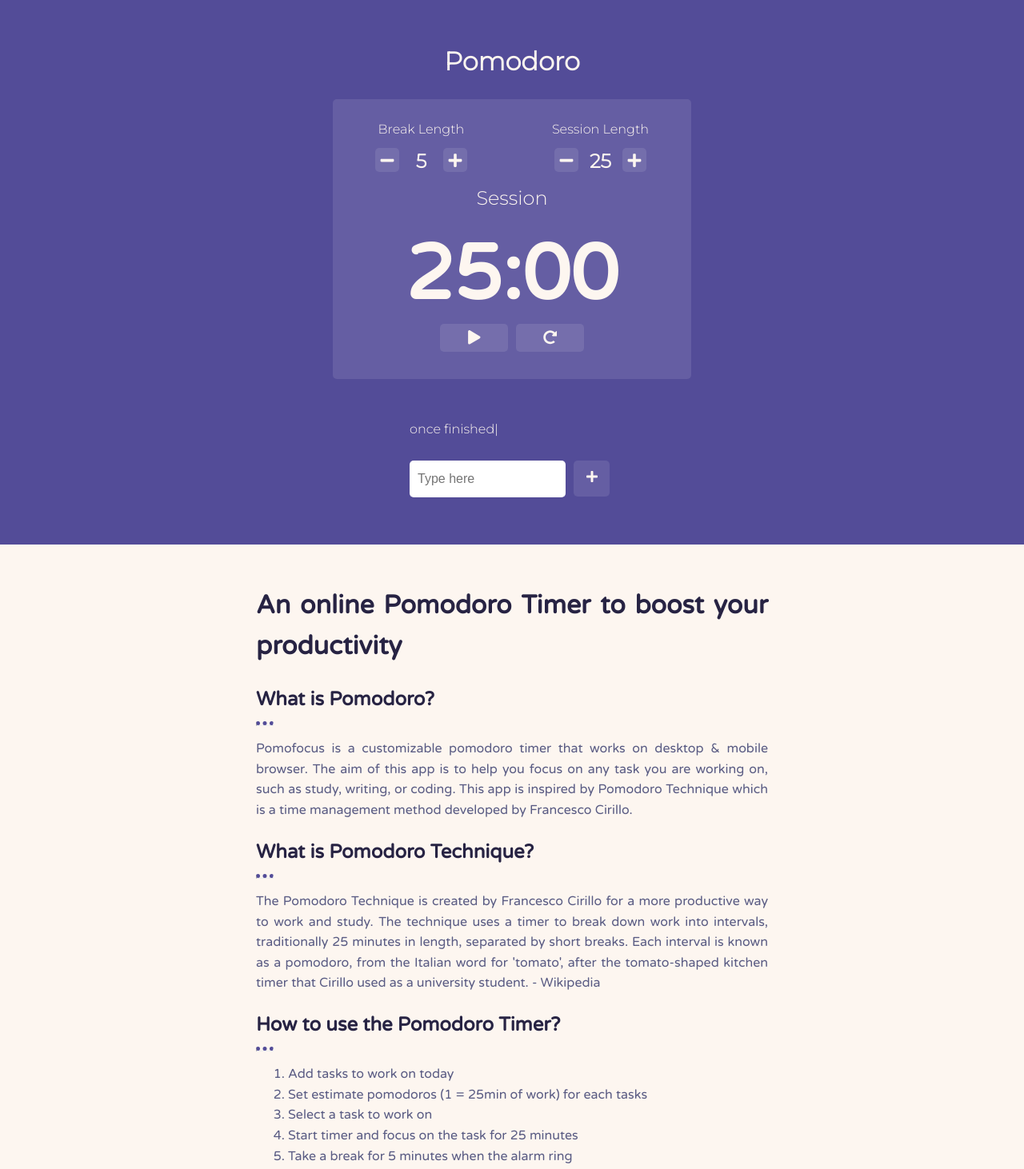
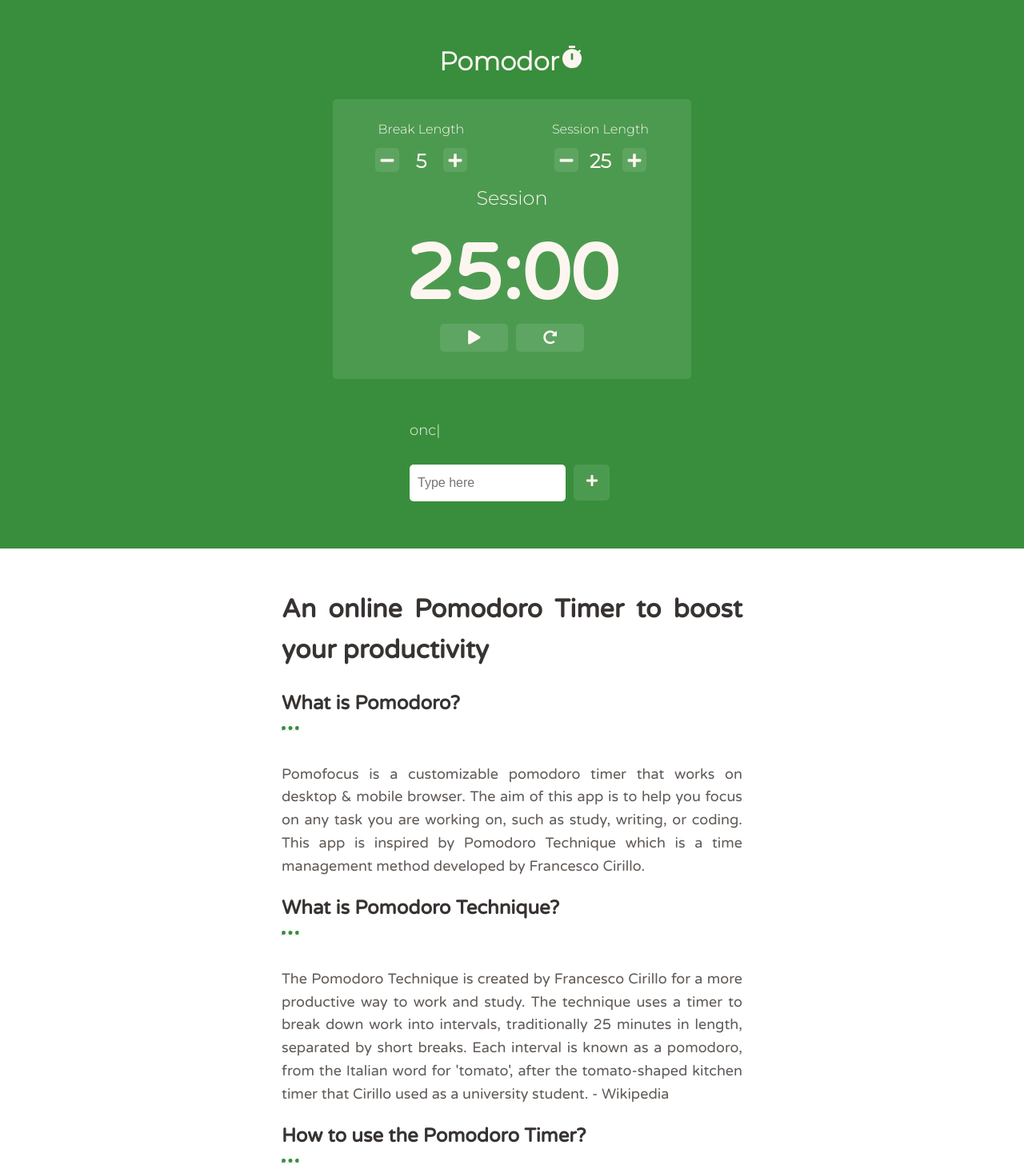
Before and after one commit to abroroo/pomodoro-timer, a React (Create React App) app: page / in a window 1280 px wide. Shown: the top 1462 px of the page at 80% size. Built offline with nearby package versions, Linux system fonts and the light colour scheme.

Commit message:
Color change, minor animation

```diff
--- a/src/App.css
+++ b/src/App.css
@@ -53,8 +53,8 @@
 }*/
 
 .body-text{
-  background-color: #FDF6F0;
-  color: #272343;
+  background-color: white;
+  color: #373331; /*512D6D; 534C98*/
   font-family: 'Varela Round', sans-serif;
   text-align: center;
   padding-top: 30px;
@@ -63,17 +63,19 @@
   padding-bottom: 15px;
 }
 .text-box {
-  width: 50%;
+  width: 45%;
   text-align: justify;
   margin: auto;
   padding-bottom: 20px;
 }
 
 p{
-  color: #595B83; /*grey;*/
+  color: #605A56; /*grey;*/
+  font-size: 18px;
 }
 li {
-  color: #595B83; /*grey;*/
+  color: #605A56; /*grey;*/
+  font-size: 18px;
 }
 h2 {
   margin-bottom: 0px;
@@ -81,18 +83,19 @@
 hr {
   width: 20px;
   margin-left: 0%;
-  border-top: 5px dotted #534C98;
+  border-top: 5px dotted #388E3C;
+  margin-bottom: 40px;
 }
 .author {
 font-size: 15px;
 }
-{
-  animation: wiggle 3s infinite;
+.timer-icon {
+  animation: wiggle 10s infinite;
 }
 @keyframes wiggle{
   0%{transform: rotate(0deg)}
-  7%{transform: rotate(-2deg)}
-  20%{transform: rotate(2deg)}
+  7%{transform: rotate(-30deg)}
+  20%{transform: rotate(30deg)}
   45%{transform: rotate(0deg)}
   100%{transform: rotate(0deg)}
 }
--- a/src/App.js
+++ b/src/App.js
@@ -4,6 +4,7 @@
 import Controller from './Controller';
 import './App.css';
 import ToDoList from "./ToDoList";
+import { MdTimer } from "react-icons/md";
 
 export default class App extends Component {
   constructor(props) {
@@ -131,7 +132,7 @@
       <div className="pomodoro-clock">
         <div className="pomodoro-clock-header">
           <h1 className="pomodoro-clock-header-name">
-           Pomodoro
+           Pomodor<MdTimer className="timer-icon" />
           </h1>
         </div>
         <div className="container">
--- a/src/Controller.css
+++ b/src/Controller.css
@@ -10,7 +10,7 @@
     font-weight: 700;
     border: none; /* 1px solid #534C98;*/
     background-color: rgba(255, 255, 255, 0.1);
-    color: #FDF6F0;
+    color: #FDF6F0; /*#FDF6F0;*/
     border-radius: 5px;
     outline: none;
     width: 85px;
@@ -27,5 +27,5 @@
 
   .controller button:hover {
     cursor: pointer;
-    background-color: #534C98;
+    background-color: #388E3C;
   }
--- a/src/Settings.css
+++ b/src/Settings.css
@@ -32,7 +32,7 @@
 
   .settings-section button:not(.disable):hover {
     cursor: pointer;
-    background-color: #534C98;
+    background-color: #388E3C;
   }
 
   .settings-section button.disable {
--- a/src/ToDoList.css
+++ b/src/ToDoList.css
@@ -35,7 +35,7 @@
   }
   .todoListMain .header button:hover {
     background-color: #FDF6F0;
-    color: #534C98;
+    color: #388E3C;
     border: none;
     cursor: pointer;
   }
--- a/src/ToDoList.js
+++ b/src/ToDoList.js
@@ -53,7 +53,7 @@
       <div className="todoListMain">
         <div className="header">
         <Typical
-        steps={['To Do List', 500, 'create new tasks', 1000, 'once finished', 500, 'click on task to Delete', 1000]}
+        steps={['below is To Do List', 500, 'create new task', 1000, 'once finished', 500, 'click on task to Delete', 1000]}
         loop={Infinity}
         wrapper="p"
         className="todoTitle"
--- a/src/index.css
+++ b/src/index.css
@@ -3,7 +3,7 @@
 
 html {
   width: 100%;
-  background-color: #534C98;
+  background-color: #388E3C; /*#374045; /*#534C98;*/
 }
   body {
     margin: 0;
```
